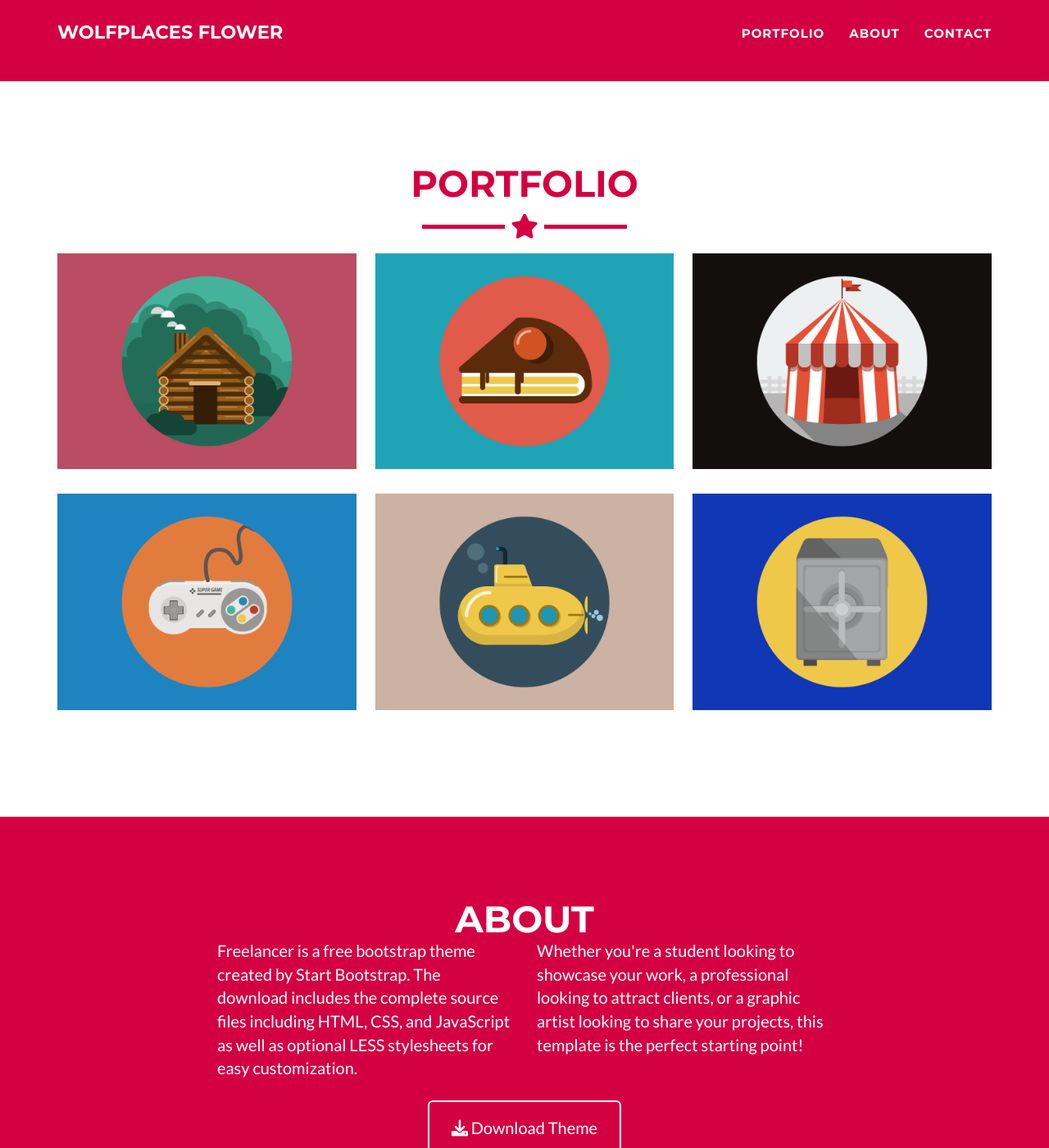
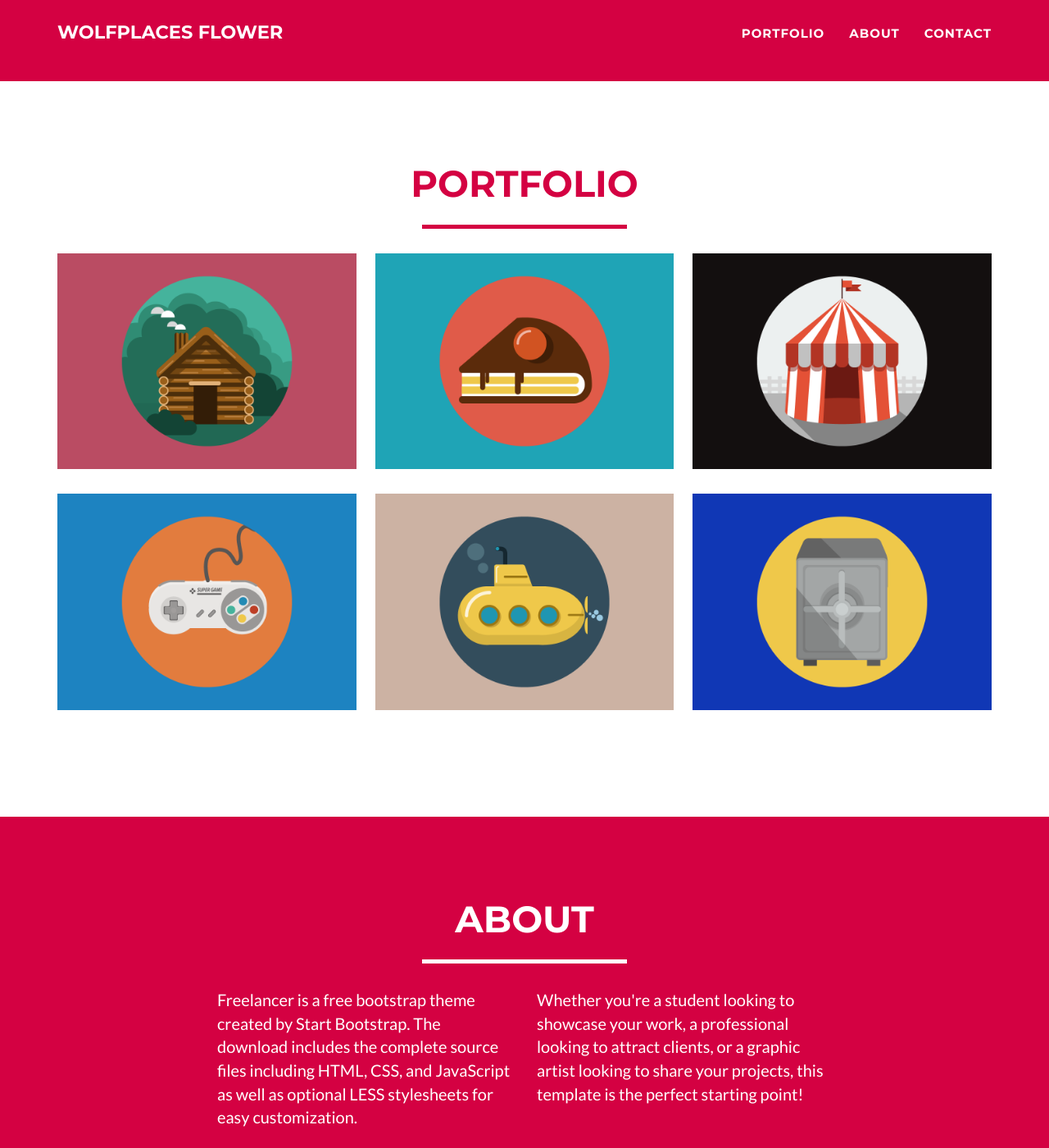
Before and after one commit to wolfplaces/wolfplaces-flower.github.io, a Jekyll site: the page built from _posts/2014-07-18-project-1.markdown, in a window 1280 px wide and 1400 px high, scrolled down 660 px. Shown: the whole window at 82% size. Built offline with Jekyll 4.4.1, drawn with Linux system fonts in a browser that asks for light colours.

Commit message:
ref(content): update content

```diff
--- a/_includes/about.html
+++ b/_includes/about.html
@@ -4,7 +4,7 @@
     <div class="row">
       <div class="col-lg-12 text-center">
         <h2>About</h2>
-        <!-- <hr class="star-light"> -->
+        <hr class="star-light">
       </div>
     </div>
     <div class="row">
--- a/_includes/css/main.css
+++ b/_includes/css/main.css
@@ -44,7 +44,7 @@ hr.star-primary {
     border: 0;
     border-top: solid 5px;
     text-align: center;
-    overflow: visible;
+    /* overflow: visible; */
 }
 
 hr.star-light:after,
```
